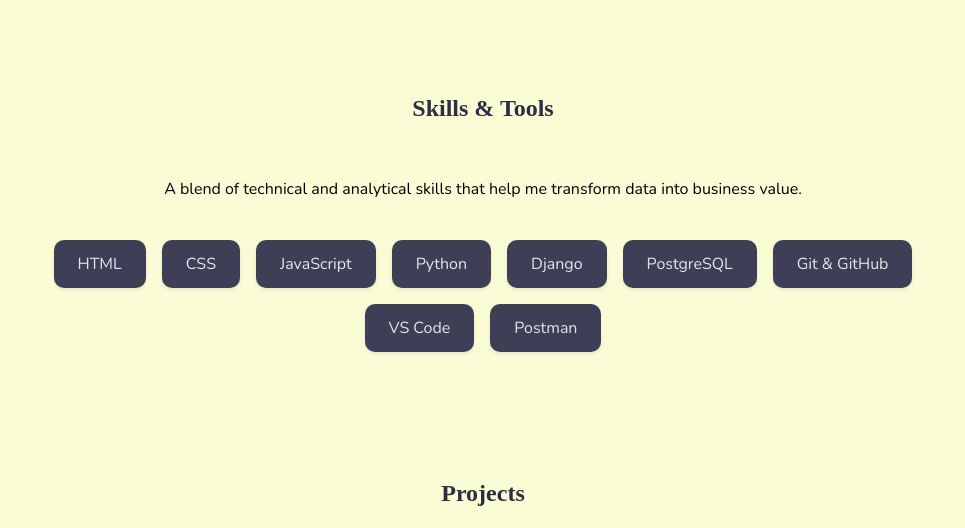
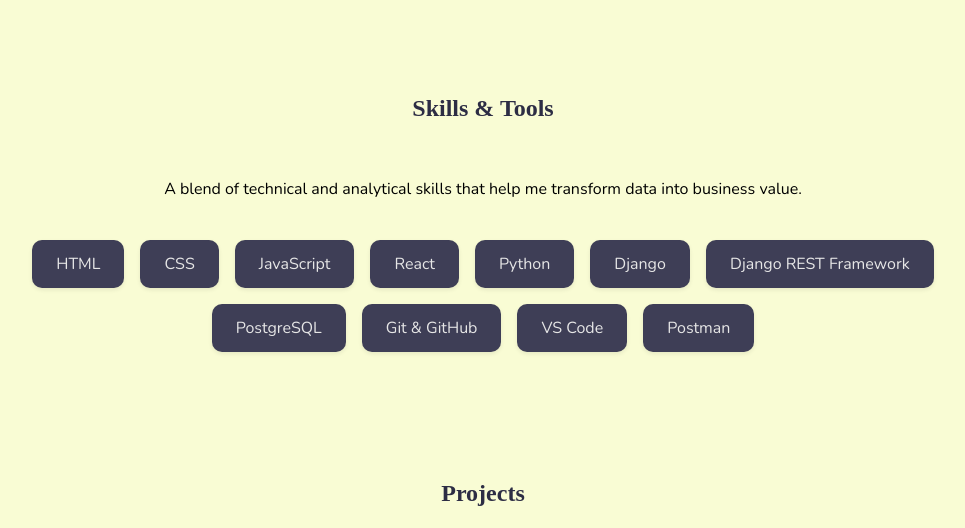
Before and after one commit to Surja11/portfolio, a Django app: page / in a window 1280 px wide. Shown: the part 1477-2005 px from the top of the page, without its empty margins (157-1122 px from the left). Run offline with Django 5.2, Linux system fonts and the light colour scheme; data comes from the database, SQL or seed files in the repository; some web fonts are replaced.

Commit message:
Updated templates

```diff
--- a/templates/app/skills.html
+++ b/templates/app/skills.html
@@ -10,8 +10,10 @@
     <span class="skill-box">HTML</span>
     <span class="skill-box">CSS</span>
     <span class="skill-box">JavaScript</span>
+    <span class="skill-box">React</span>
     <span class="skill-box">Python</span>
     <span class="skill-box">Django</span>
+    <span class="skill-box">Django REST Framework</span>
     <span class="skill-box">PostgreSQL</span>
     <span class="skill-box">Git & GitHub</span>
     <span class="skill-box">VS Code</span>
```
